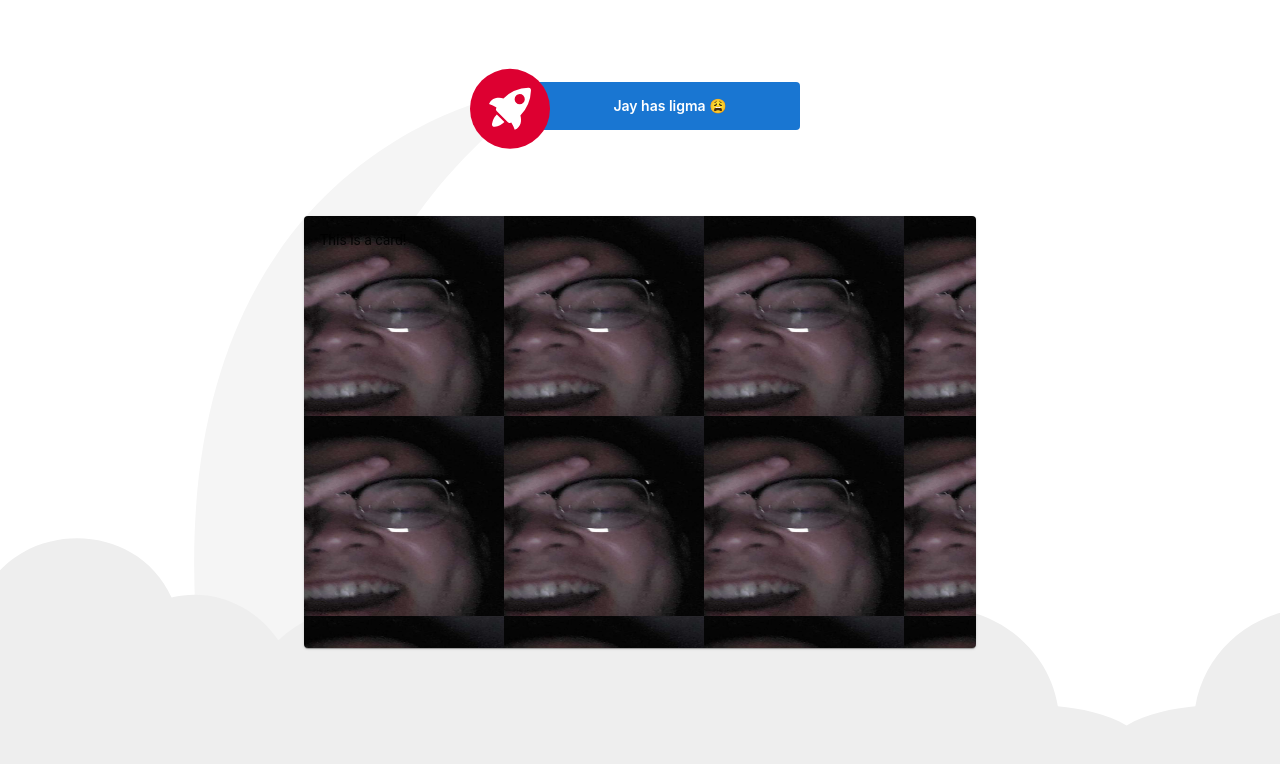
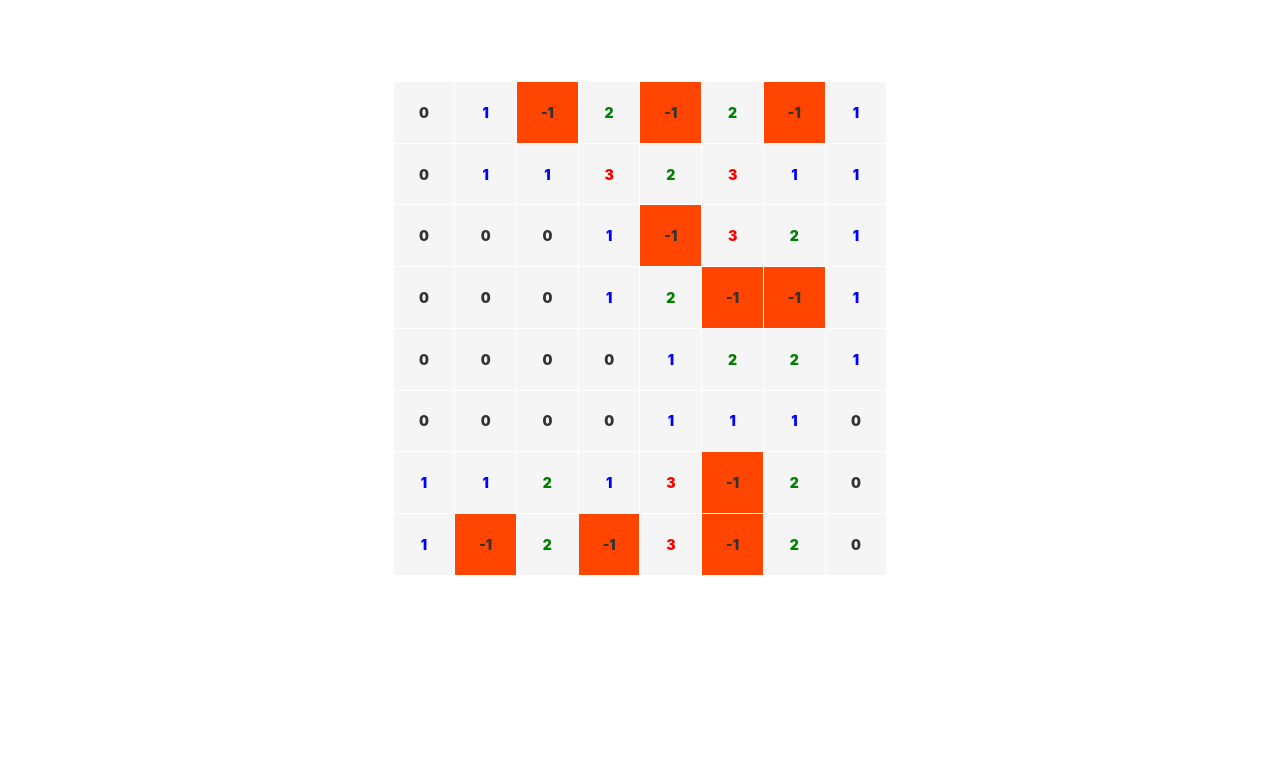
Before and after one commit to tyopoyt/tyopoyt.github.io, an Angular app: page / in a window 1280 px wide. Shown: the top 764 px of the page. Built offline with nearby package versions, Linux system fonts and the light colour scheme.

Commit message:
Implement minesweeper board generation

```diff
--- a/package.json
+++ b/package.json
@@ -20,6 +20,7 @@
     "@angular/platform-browser": "~12.0.4",
     "@angular/platform-browser-dynamic": "~12.0.4",
     "@angular/router": "~12.0.4",
+    "lodash": "^4.17.21",
     "rxjs": "~6.6.0",
     "tslib": "^2.1.0",
     "zone.js": "~0.11.4"
@@ -29,6 +30,7 @@
     "@angular/cli": "~12.0.4",
     "@angular/compiler-cli": "~12.0.4",
     "@types/jasmine": "~3.6.0",
+    "@types/lodash": "^4.14.170",
     "@types/node": "^12.11.1",
     "jasmine-core": "~3.7.0",
     "karma": "~6.3.0",
--- a/src/app/app.component.html
+++ b/src/app/app.component.html
@@ -1,16 +1,10 @@
-<!-- * * * * * * * * * * * * * * * * * * * * * * * * * * * * * * * -->
-<!-- * * * * * * * * * * * The content below * * * * * * * * * * * -->
-<!-- * * * * * * * * * * is only a placeholder * * * * * * * * * * -->
-<!-- * * * * * * * * * * and can be replaced. * * * * * * * * * * * -->
-<!-- * * * * * * * * * * * * * * * * * * * * * * * * * * * * * * * -->
-<!-- * * * * * * * * * Delete the template below * * * * * * * * * * -->
-<!-- * * * * * * * to get started with your project! * * * * * * * * -->
-<!-- * * * * * * * * * * * * * * * * * * * * * * * * * * * * * * * -->
-
 <div class="content" role="main">
 
+  <app-minesweeper [rows]="8" [cols]="8" [mines]="10"></app-minesweeper>
+
+
   <!-- Highlight Card -->
-  <div class="card highlight-card card-small">
+  <!-- <div class="card highlight-card card-small">
 
     <svg id="rocket" xmlns="http://www.w3.org/2000/svg" width="101.678" height="101.678" viewBox="0 0 101.678 101.678">
       <title>Rocket Ship</title>
@@ -39,16 +33,8 @@
   <svg id="clouds" xmlns="http://www.w3.org/2000/svg" width="2611.084" height="485.677" viewBox="0 0 2611.084 485.677">
     <title>Gray Clouds Background</title>
     <path id="Path_39" data-name="Path 39" d="M2379.709,863.793c10-93-77-171-168-149-52-114-225-105-264,15-75,3-140,59-152,133-30,2.83-66.725,9.829-93.5,26.25-26.771-16.421-63.5-23.42-93.5-26.25-12-74-77-130-152-133-39-120-212-129-264-15-54.084-13.075-106.753,9.173-138.488,48.9-31.734-39.726-84.4-61.974-138.487-48.9-52-114-225-105-264,15a162.027,162.027,0,0,0-103.147,43.044c-30.633-45.365-87.1-72.091-145.206-58.044-52-114-225-105-264,15-75,3-140,59-152,133-53,5-127,23-130,83-2,42,35,72,70,86,49,20,106,18,157,5a165.625,165.625,0,0,0,120,0c47,94,178,113,251,33,61.112,8.015,113.854-5.72,150.492-29.764a165.62,165.62,0,0,0,110.861-3.236c47,94,178,113,251,33,31.385,4.116,60.563,2.495,86.487-3.311,25.924,5.806,55.1,7.427,86.488,3.311,73,80,204,61,251-33a165.625,165.625,0,0,0,120,0c51,13,108,15,157-5a147.188,147.188,0,0,0,33.5-18.694,147.217,147.217,0,0,0,33.5,18.694c49,20,106,18,157,5a165.625,165.625,0,0,0,120,0c47,94,178,113,251,33C2446.709,1093.793,2554.709,922.793,2379.709,863.793Z" transform="translate(142.69 -634.312)" fill="#eee"/>
-  </svg>
+  </svg> -->
 
 </div>
 
-<!-- * * * * * * * * * * * * * * * * * * * * * * * * * * * * * * * -->
-<!-- * * * * * * * * * * * The content above * * * * * * * * * * * -->
-<!-- * * * * * * * * * * is only a placeholder * * * * * * * * * * -->
-<!-- * * * * * * * * * * and can be replaced. * * * * * * * * * * * -->
-<!-- * * * * * * * * * * * * * * * * * * * * * * * * * * * * * * * -->
-<!-- * * * * * * * * * * End of Placeholder * * * * * * * * * * * -->
-<!-- * * * * * * * * * * * * * * * * * * * * * * * * * * * * * * * -->
-
 <router-outlet></router-outlet>
--- a/src/app/app.component.scss
+++ b/src/app/app.component.scss
@@ -28,7 +28,7 @@
     display: flex;
     margin: 82px auto 32px;
     padding: 0 16px;
-    max-width: 960px;
+    min-width: 40vw;
     flex-direction: column;
     align-items: center;
   }
@@ -170,6 +170,10 @@
     }
   }
 
+  app-minesweeper {
+    width: 40%;
+  }
+
   @media screen and (max-width: 575px) {
     svg#rocket-smoke {
       display: none;
--- /dev/null
+++ b/src/app/minesweeper/minesweeper.component.html
@@ -0,0 +1,9 @@
+<mat-grid-list cols="8" rowHeight="1:1">
+    <ng-container *ngFor="let row of board">
+        <ng-container *ngFor="let tile of row">
+            <mat-grid-tile [ngClass]="{'mine': tile.mines === -1}" class="mines-{{tile.mines}}">
+                {{tile.mines}}
+            </mat-grid-tile>
+        </ng-container>
+    </ng-container>
+</mat-grid-list>
--- /dev/null
+++ b/src/app/minesweeper/minesweeper.component.scss
@@ -0,0 +1,44 @@
+mat-grid-list {
+    width: 100%;
+}
+
+mat-grid-tile {
+    background-color: whitesmoke;
+    font-weight: 900;
+
+    &.mine {
+        background-color: orangered;
+    }
+
+    &.mines-1 {
+        color: #0100fe;
+    }
+
+    &.mines-2 {
+        color: #017f01;
+    }
+
+    &.mines-3 {
+        color: #fe0000;
+    }
+
+    &.mines-4 {
+        color: #010080;
+    }
+
+    &.mines-5 {
+        color: #810102;
+    }
+
+    &.mines-6 {
+        color: #008081;
+    }
+
+    &.mines-7 {
+        color: #000000;
+    }
+
+    &.mines-8 {
+        color: #808080;
+    }
+}
--- /dev/null
+++ b/src/app/minesweeper/minesweeper.component.ts
@@ -0,0 +1,78 @@
+import { Component, Input, OnInit } from '@angular/core';
+import { Tile } from '../models/tile.model';
+import * as _ from 'lodash';
+
+@Component({
+  selector: 'app-minesweeper',
+  templateUrl: './minesweeper.component.html',
+  styleUrls: ['./minesweeper.component.scss']
+})
+export class MinesweeperComponent implements OnInit {
+
+  @Input() rows: number = 8;
+  @Input() cols: number = 8;
+  @Input() mines: number = 10;
+
+  board: Tile[][] = [];
+
+  constructor() { }
+
+  ngOnInit(): void {
+    this.generateBoard();
+    console.log(this.board)
+  }
+
+  generateBoard(): void {
+    for (let i = 0; i < this.rows; i++) {
+      const rowTiles = []
+      for (let j = 0; j < this.cols; j++) {
+        rowTiles.push(new Tile({mines: 0, flagged: false, uncovered: false}))
+      }
+      this.board[i] = rowTiles;
+    }
+
+    const mineTiles = new Set<number>();
+
+    while (mineTiles.size < this.mines) {
+      mineTiles.add(Math.floor((Math.random() * this.rows * this.cols)));
+    }
+
+    for (const tile of mineTiles) {
+      this.board[Math.floor(tile/this.cols)][tile % this.cols].mines = -1;
+    }
+
+    for (let x = 0; x < this.rows; x++) {
+      for (let y = 0; y < this.cols; y++) {
+        if (this.board[x][y].mines > -1) {
+          this.board[x][y].mines = this.findMines(x, y);
+        }
+      }
+    }
+
+  }
+
+  findMines(x: number, y: number): number {
+    let mines = 0;
+    console.log('------------------------------------------------------')
+    for (let rowOffset = -1; rowOffset < 2; rowOffset++) {
+      for (let colOffset = -1; colOffset < 2; colOffset++) {
+        console.log(`${rowOffset}, ${colOffset}`)
+        const neighborX = x + rowOffset;
+        const neighborY = y + colOffset;
+        if (rowOffset === 0 && colOffset === 0) {
+          continue;
+        } else if ( neighborX < 0 || neighborX >= this.rows || neighborY < 0 || neighborY >= this.cols) {
+          continue;
+        } else {
+          // this is -= because a mine is represented as -1
+          if (this.board[neighborX][neighborY].mines === -1) {
+            mines += 1;
+          }
+        }
+      }
+    }
+
+    return mines;
+  }
+
+}
--- /dev/null
+++ b/src/app/models/tile.model.ts
@@ -0,0 +1,13 @@
+export class Tile {
+    mines: number;
+    flagged: boolean;
+    uncovered: boolean;
+
+    constructor(tile?: Tile) {
+        if (tile) {
+            this.mines = tile.mines;
+            this.flagged = tile.flagged;
+            this.uncovered = tile.uncovered;
+        }
+    }
+}
--- a/tsconfig.json
+++ b/tsconfig.json
@@ -6,6 +6,7 @@
     "outDir": "./dist/out-tsc",
     "forceConsistentCasingInFileNames": true,
     "strict": true,
+    "strictPropertyInitialization": false,
     "noImplicitReturns": true,
     "noFallthroughCasesInSwitch": true,
     "sourceMap": true,
```
Also changed, not shown: src/app/app.module.ts (+6 -2 lines), 5 other files (tests, documents, lock files or other folders).
